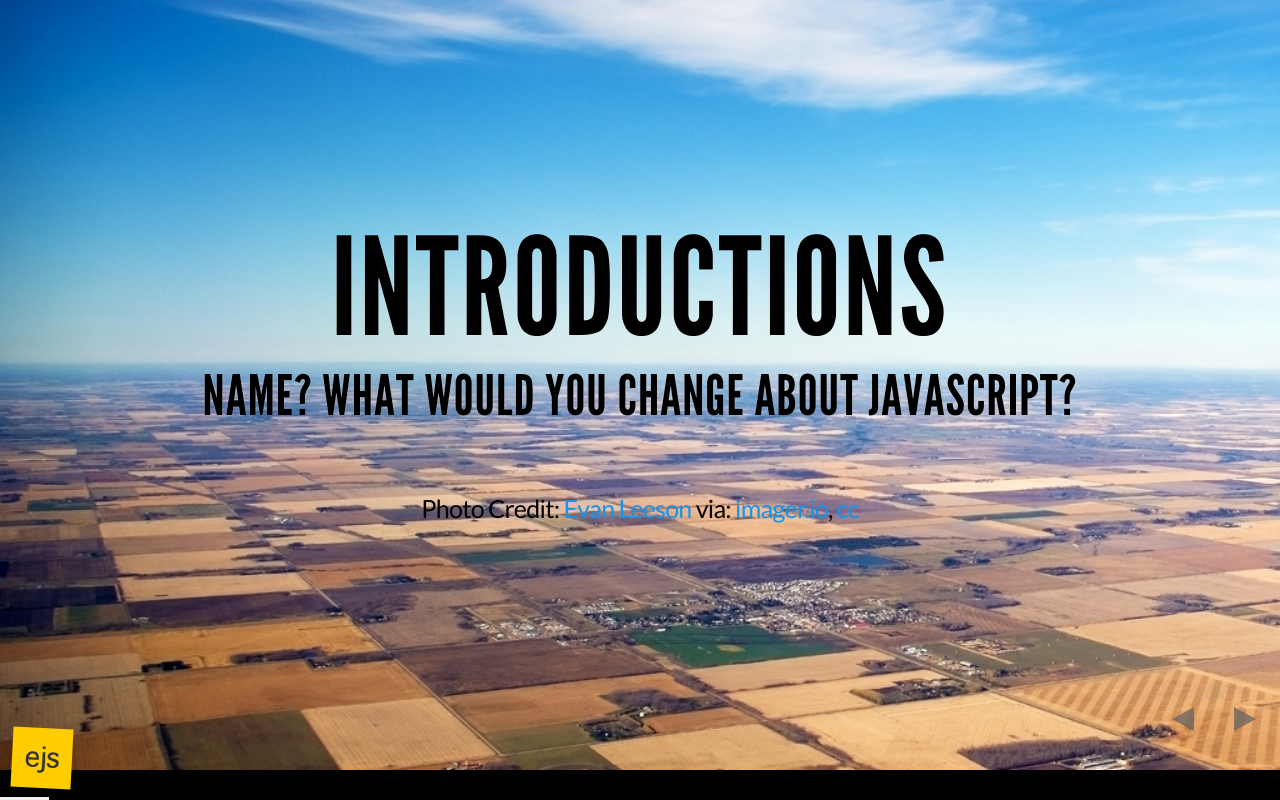
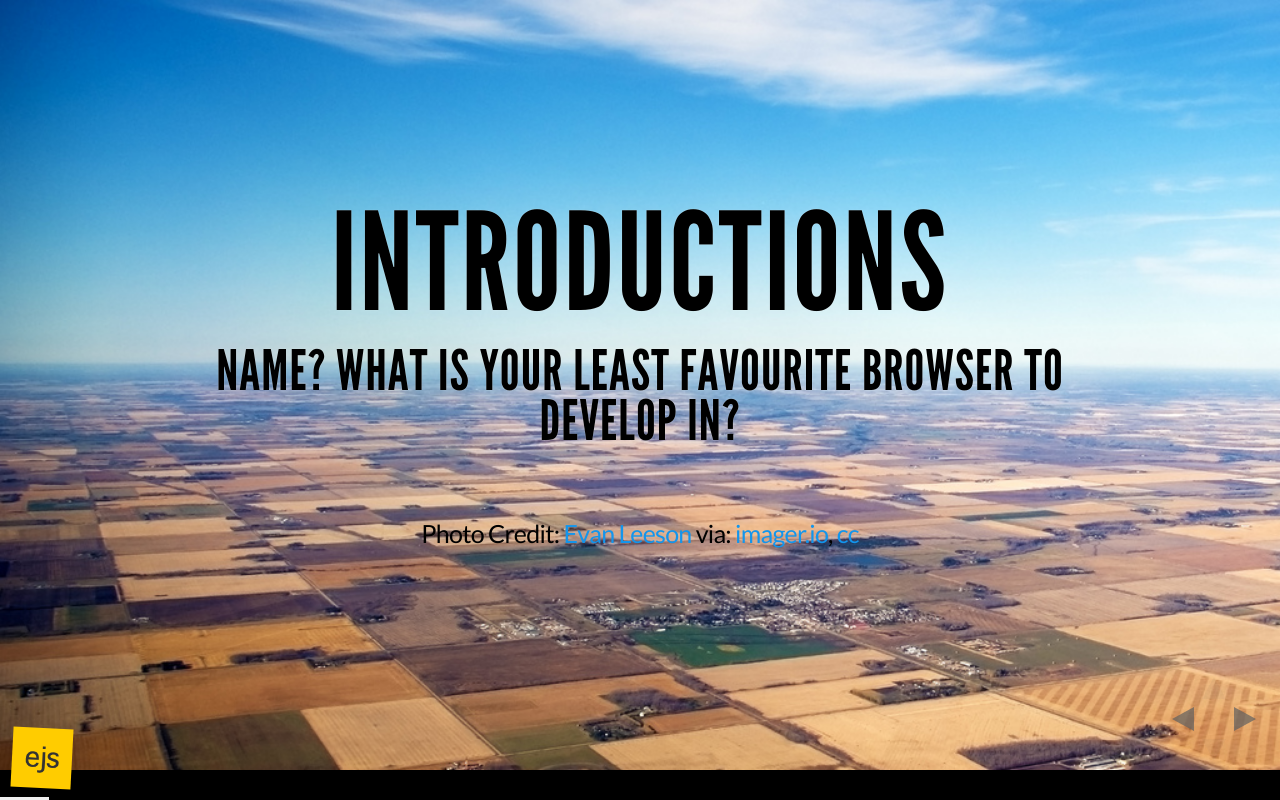
Before and after one commit to ryanramage/mar-2015-notes, a website: page index.html in a window 1280 px wide. Both pictures are taken after a click on the element 1251 px from the left and 719 px from the top of the page. Drawn offline with Linux system fonts and the light colour scheme; files whose address does not match are found by name.

Commit message:
Add the monthly introductory question.

```diff
--- a/index.html
+++ b/index.html
@@ -43,7 +43,7 @@
 
 				<section data-background="imgs/intros.jpg">
 					<h1>Introductions</h1>
-          <h3>Name? What would you change about JavaScript?</h3>
+          <h3>Name? What is your least favourite browser to develop in?</h3>
 					<div class="credit">
 						Photo Credit: <a href="http://flickr.com/photos/41864721@N00/5114708857" rel="nofollow">Evan Leeson</a> via: <a href="http://imager.io/" rel="nofollow">imager.io</a>, <a href="http://creativecommons.org/licenses/by-nc-sa/2.0/" rel="nofollow">cc</a>
 					</div>
```
